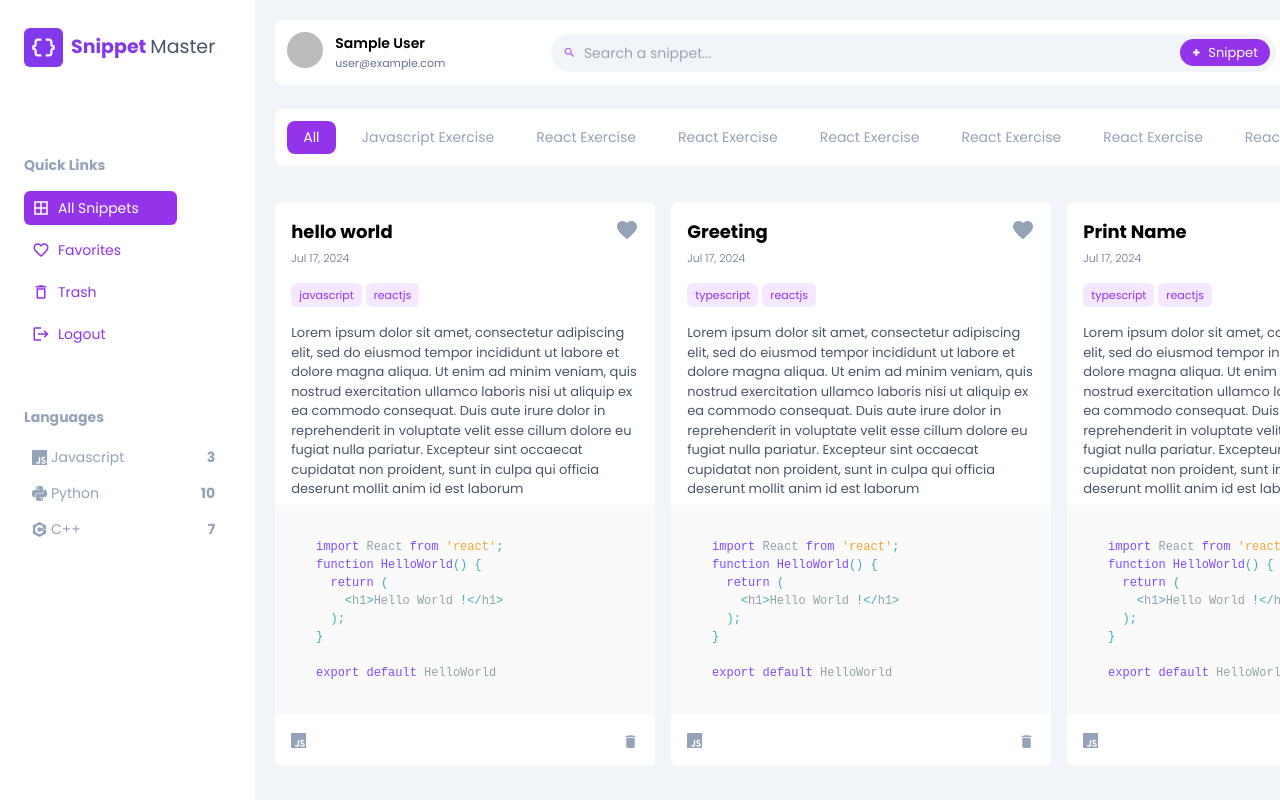
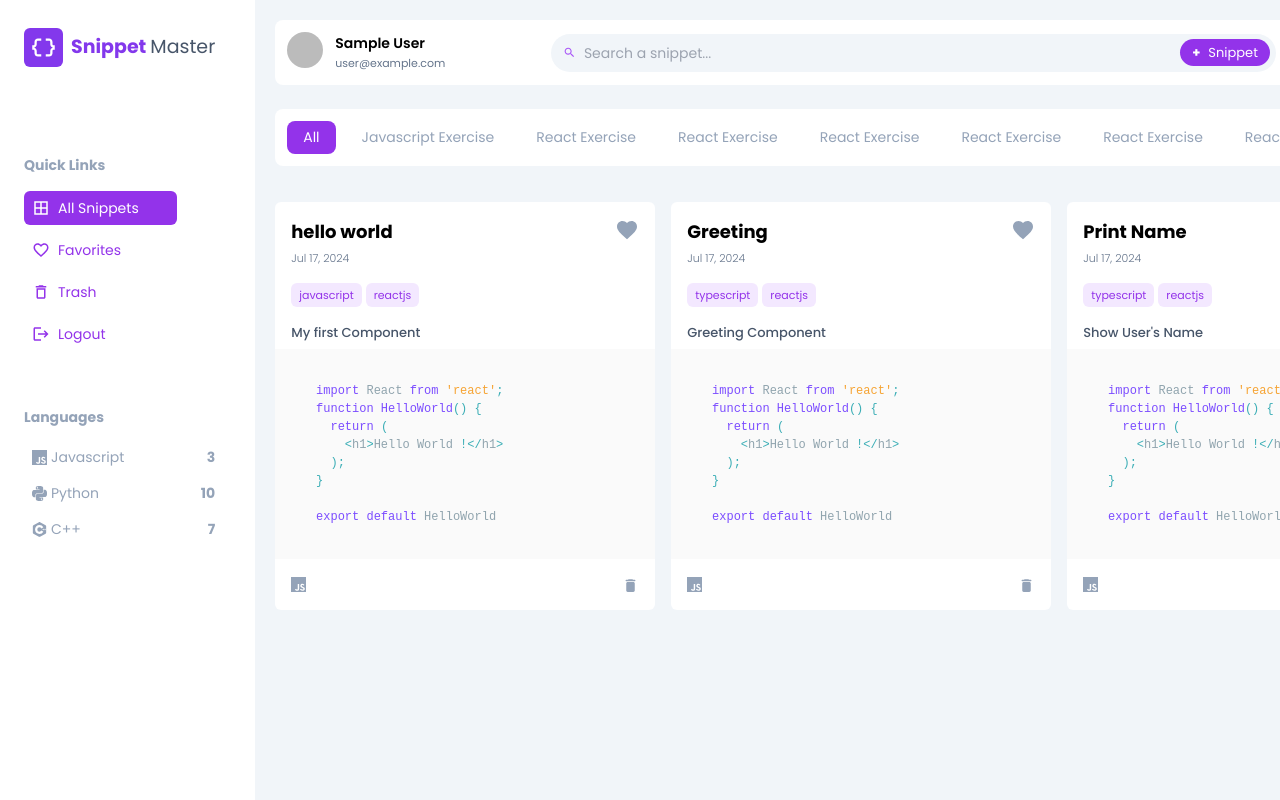
Before and after one commit to rajputkarsh/snippet-master, a Next.js app: page /my-notes in a window 1280 px wide. Shown: the top 800 px of the page. Built offline with nearby package versions, Linux system fonts and the light colour scheme; no server answers; sample sign-in values are in the browser's storage.

Commit message:
add dynamic data in notes description

```diff
--- a/src/components/AllNotes/Note/NoteDescription.tsx
+++ b/src/components/AllNotes/Note/NoteDescription.tsx
@@ -1,9 +1,13 @@
-import { useGlobalContext } from "@/context"
+import { useGlobalContext } from "@/context";
 import { isDarkMode } from "@/lib/utils";
 
-function NoteDescription() {
+interface NoteDescriptionProps {
+  description: string;
+}
+
+function NoteDescription({ description }: NoteDescriptionProps) {
   const {
-    darkModeObject: { darkMode }
+    darkModeObject: { darkMode },
   } = useGlobalContext();
 
   const isDarkModeEnabled = isDarkMode(darkMode);
@@ -12,17 +16,11 @@ function NoteDescription() {
     <div
       className={`${
         isDarkModeEnabled ? "text-slate-300" : "text-slate-600"
-      } text-[13px] mt-4 mx-4`}
+      } text-[13px] mt-4 mx-4 font-medium`}
     >
-      Lorem ipsum dolor sit amet, consectetur adipiscing elit, sed do eiusmod
-      tempor incididunt ut labore et dolore magna aliqua. Ut enim ad minim
-      veniam, quis nostrud exercitation ullamco laboris nisi ut aliquip ex ea
-      commodo consequat. Duis aute irure dolor in reprehenderit in voluptate
-      velit esse cillum dolore eu fugiat nulla pariatur. Excepteur sint occaecat
-      cupidatat non proident, sunt in culpa qui officia deserunt mollit anim id
-      est laborum
+      {description}
     </div>
   );
 }
 
-export default NoteDescription
+export default NoteDescription;
--- a/src/components/AllNotes/Note/index.tsx
+++ b/src/components/AllNotes/Note/index.tsx
@@ -31,7 +31,7 @@ function Note({ note }: NoteProps) {
       <NoteHeader title={note.title} isFavorite={note.isFavorite} />
       <NoteDate date={note.createdOn} />
       <NoteTags id={note.id} tags={note.tags} />
-      <NoteDescription />
+      <NoteDescription description={note.description} />
       <CodeBlock language="javascript" />
       <NoteFooter />
     </div>
```
